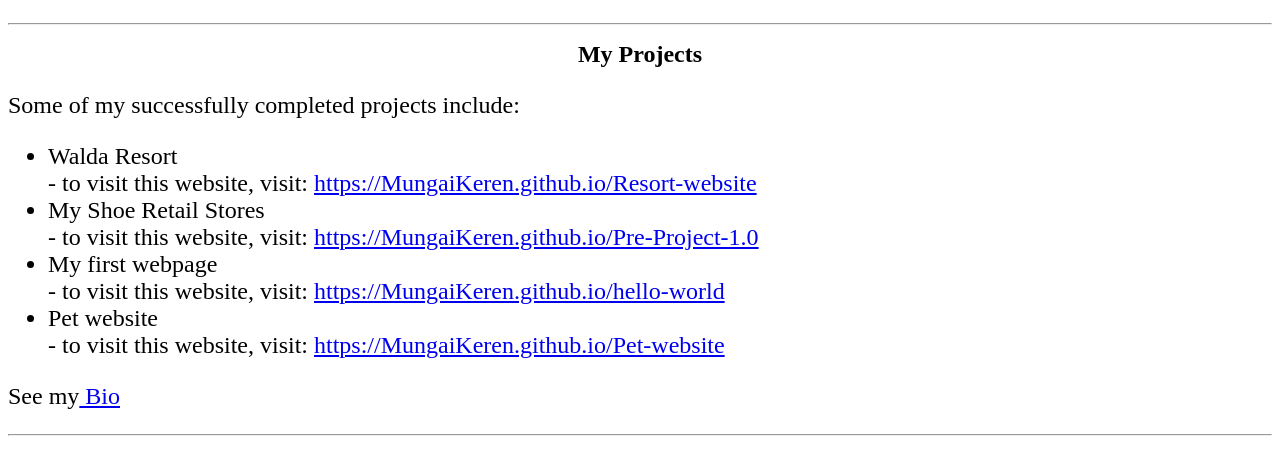
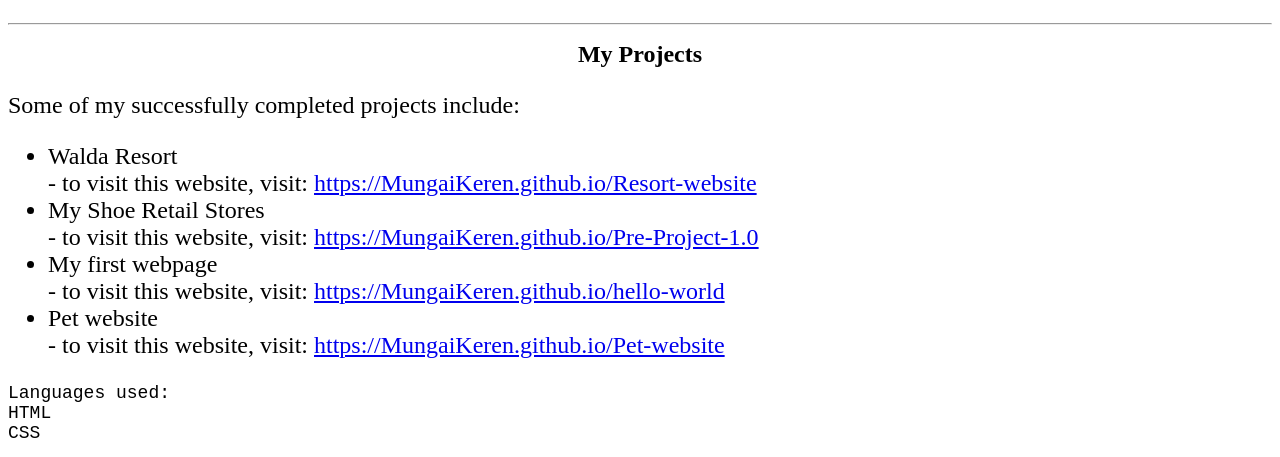
Before and after one commit to MungaiKeren/MyPortfolio, a plain HTML site: page index.html in a window 1280 px wide. Shown: the part 772-1229 px from the top of the page. Drawn offline with Linux system fonts and the light colour scheme; a web font is replaced by a local one.

Commit message:
include languages used in the project

```diff
--- a/index.html
+++ b/index.html
@@ -44,6 +44,7 @@
             <li>Pet website</li>- to visit this website, visit:
             <a href="https://MungaiKeren.github.io/Pet-website">https://MungaiKeren.github.io/Pet-website</a>
           </ul>
+          <span>Languages used: <br>HTML <br>CSS</span>
           <p>See my<a href="About-me.html"> Bio</a></p>
       </div>
     </div>
--- a/styles.css
+++ b/styles.css
@@ -99,3 +99,7 @@ h2{
 p{
         font-size: 24px;
 }
+span{
+        font-size: 18px;
+        font-family: 'Courier New', Courier, monospace;
+}
```
